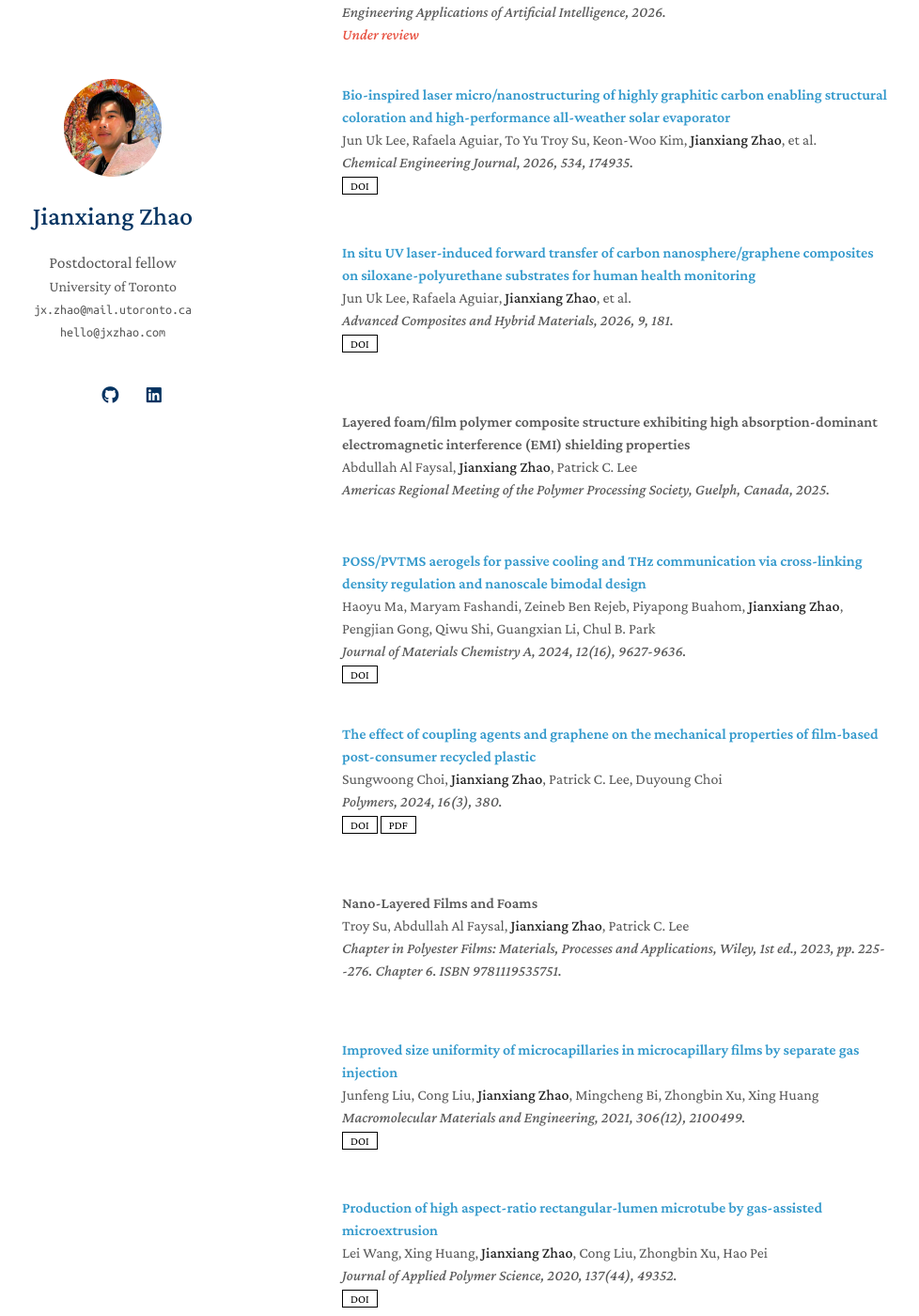
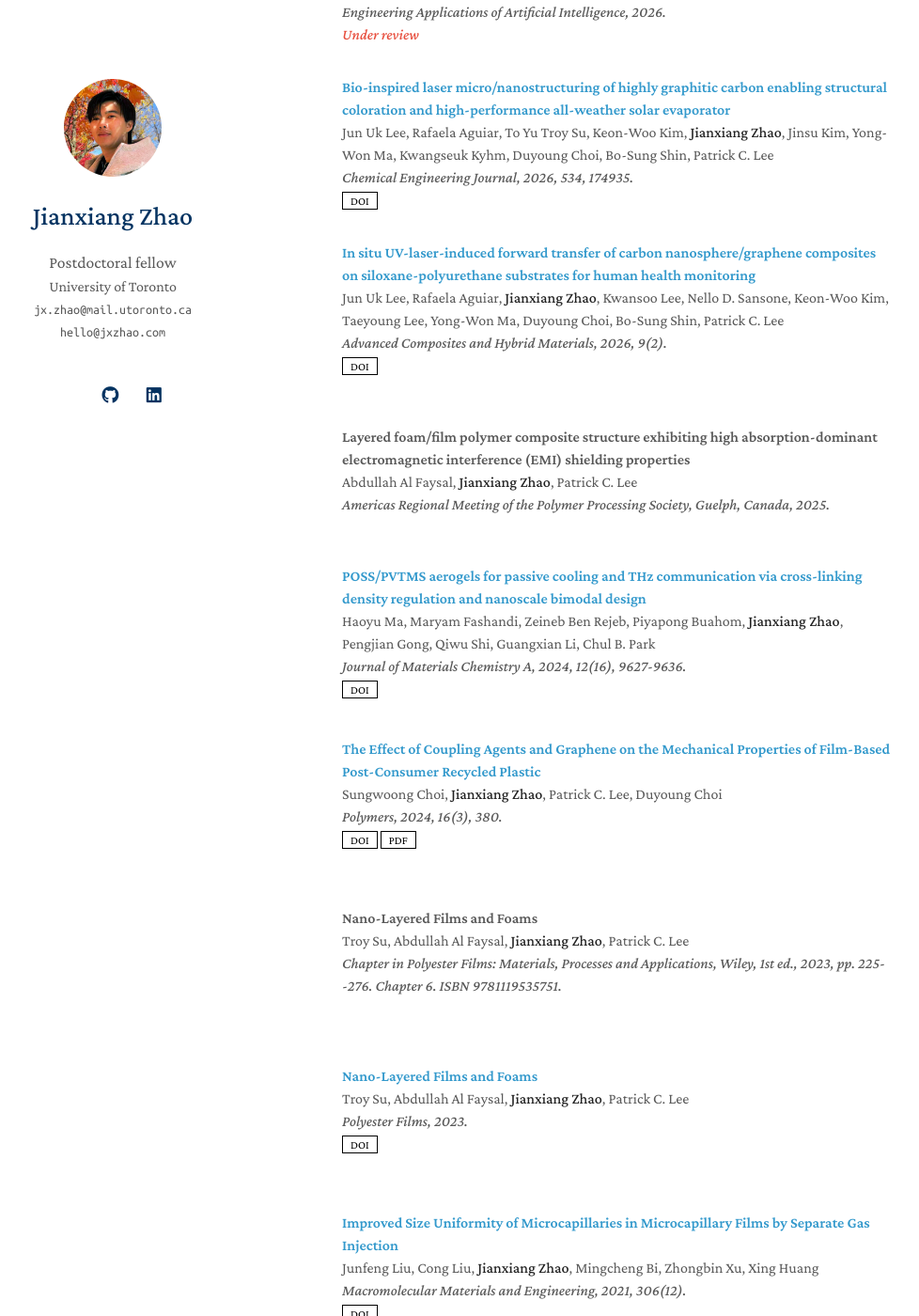
Before and after one commit to ACuriousMind-Z/ACuriousMind-Z.github.io, a Jekyll site: the page built from index.md, in a window 1280 px wide and 1400 px high, scrolled down 2267 px. Shown: the whole window at 94% size, without its empty margins (156-1134 px from the left). Built offline with Jekyll 4.4.1, drawn with Linux system fonts in a browser that asks for light colours; a style sheet for code colours, icons or effects is not loaded; our own code applies the rules of GitHub Pages for plain Markdown files; some of the changed text lies outside the part shown.

Commit message:
cv: sync publications from ORCID/Crossref

```diff
--- a/_data/publications.yml
+++ b/_data/publications.yml
@@ -10,10 +10,10 @@ main:
   conference: "ACS Applied Materials & Interfaces, 2026."
   notes: "Under review"
 
-- title: "Butterfly wing microstructure inspired solid/porous alternating layered structures: In situ visualization of confined foaming"
+- title: "Butterfly Wing Microstructure Inspired Solid/Porous Alternating Layered Structures: In Situ Visualization of Confined Foaming"
   authors: "<strong>Jianxiang Zhao</strong>, Lei Zhang, Jun Uk Lee, Nello D. Sansone, Janet Kim, Leen Bazbaz, Abdullah Al Faysal, Patrick C. Lee"
   conference_short: "Small"
-  conference: "Small, 2025, 21(40), e08472."
+  conference: "Small, 2025, 21(40)."
   doi: "https://doi.org/10.1002/smll.202508472"
   pdf: "https://pmc.ncbi.nlm.nih.gov/articles/PMC12508713/"
 
@@ -30,10 +30,10 @@ main:
   conference: "Journal of Materials Science, 2021, 56(27), 15491-15498."
   doi: "https://doi.org/10.1007/s10853-021-06259-5"
 
-- title: "Solvent-free generation of foamed microcapillary films with a dual network of interconnected pores and internal channels"
+- title: "Solvent‐Free Generation of Foamed Microcapillary Films with a Dual Network of Interconnected Pores and Internal Channels"
   authors: "<strong>Jianxiang Zhao</strong>, Zhongbin Xu, Suxia Zheng, Cong Liu, Junfeng Liu, Hao Pei"
   conference_short: "Macromol. Mater. Eng."
-  conference: "Macromolecular Materials and Engineering, 2020, 305(3), 1900768."
+  conference: "Macromolecular Materials and Engineering, 2020, 305(3)."
   doi: "https://doi.org/10.1002/mame.201900768"
 
 - title: "An automated image-processing framework for bubble tracking in multilayer polymer foams"
@@ -43,15 +43,15 @@ main:
   notes: "Under review"
 
 - title: "Bio-inspired laser micro/nanostructuring of highly graphitic carbon enabling structural coloration and high-performance all-weather solar evaporator"
-  authors: "Jun Uk Lee, Rafaela Aguiar, To Yu Troy Su, Keon-Woo Kim, <strong>Jianxiang Zhao</strong>, et al."
+  authors: "Jun Uk Lee, Rafaela Aguiar, To Yu Troy Su, Keon-Woo Kim, <strong>Jianxiang Zhao</strong>, Jinsu Kim, Yong-Won Ma, Kwangseuk Kyhm, Duyoung Choi, Bo-Sung Shin, Patrick C. Lee"
   conference_short: "Chem. Eng. J."
   conference: "Chemical Engineering Journal, 2026, 534, 174935."
   doi: "https://doi.org/10.1016/j.cej.2026.174935"
 
-- title: "In situ UV laser-induced forward transfer of carbon nanosphere/graphene composites on siloxane-polyurethane substrates for human health monitoring"
-  authors: "Jun Uk Lee, Rafaela Aguiar, <strong>Jianxiang Zhao</strong>, et al."
+- title: "In situ UV-laser-induced forward transfer of carbon nanosphere/graphene composites on siloxane-polyurethane substrates for human health monitoring"
+  authors: "Jun Uk Lee, Rafaela Aguiar, <strong>Jianxiang Zhao</strong>, Kwansoo Lee, Nello D. Sansone, Keon-Woo Kim, Taeyoung Lee, Yong-Won Ma, Duyoung Choi, Bo-Sung Shin, Patrick C. Lee"
   conference_short: "Adv. Compos. Hybrid Mater."
-  conference: "Advanced Composites and Hybrid Materials, 2026, 9, 181."
+  conference: "Advanced Composites and Hybrid Materials, 2026, 9(2)."
   doi: "https://doi.org/10.1007/s42114-026-01732-8"
 
 - title: "Layered foam/film polymer composite structure exhibiting high absorption-dominant electromagnetic interference (EMI) shielding properties"
@@ -65,7 +65,7 @@ main:
   conference: "Journal of Materials Chemistry A, 2024, 12(16), 9627-9636."
   doi: "https://doi.org/10.1039/d4ta00315b"
 
-- title: "The effect of coupling agents and graphene on the mechanical properties of film-based post-consumer recycled plastic"
+- title: "The Effect of Coupling Agents and Graphene on the Mechanical Properties of Film-Based Post-Consumer Recycled Plastic"
   authors: "Sungwoong Choi, <strong>Jianxiang Zhao</strong>, Patrick C. Lee, Duyoung Choi"
   conference_short: "Polymers"
   conference: "Polymers, 2024, 16(3), 380."
@@ -77,16 +77,22 @@ main:
   conference_short: "Book Chapter"
   conference: "Chapter in <em>Polyester Films: Materials, Processes and Applications</em>, Wiley, 1st ed., 2023, pp. 225--276. Chapter 6. ISBN 9781119535751."
 
-- title: "Improved size uniformity of microcapillaries in microcapillary films by separate gas injection"
+- title: "Nano‐Layered Films and Foams"
+  authors: "Troy Su, Abdullah Al Faysal, <strong>Jianxiang Zhao</strong>, Patrick C. Lee"
+  conference_short: "Polyester Films"
+  conference: "Polyester Films, 2023."
+  doi: "https://doi.org/10.1002/9781119535775.ch6"
+
+- title: "Improved Size Uniformity of Microcapillaries in Microcapillary Films by Separate Gas Injection"
   authors: "Junfeng Liu, Cong Liu, <strong>Jianxiang Zhao</strong>, Mingcheng Bi, Zhongbin Xu, Xing Huang"
   conference_short: "Macromol. Mater. Eng."
-  conference: "Macromolecular Materials and Engineering, 2021, 306(12), 2100499."
+  conference: "Macromolecular Materials and Engineering, 2021, 306(12)."
   doi: "https://doi.org/10.1002/mame.202100499"
 
-- title: "Production of high aspect-ratio rectangular-lumen microtube by gas-assisted microextrusion"
+- title: "Production of high‐aspect‐ratio rectangular‐lumen microtube by gas‐assisted microextrusion"
   authors: "Lei Wang, Xing Huang, <strong>Jianxiang Zhao</strong>, Cong Liu, Zhongbin Xu, Hao Pei"
   conference_short: "J. Appl. Polym. Sci."
-  conference: "Journal of Applied Polymer Science, 2020, 137(44), 49352."
+  conference: "Journal of Applied Polymer Science, 2020, 137(44)."
   doi: "https://doi.org/10.1002/app.49352"
 
 - title: "Fabrication and application of flexible rectangular microtubes"
@@ -94,6 +100,12 @@ main:
   conference_short: "Polym.-Plast. Technol. Mater."
   conference: "Polymer-Plastics Technology and Materials, 2020, 59(9), 959--965."
 
+- title: "Fabrication and application of flexible rectangular microtubes"
+  authors: "Xing Huang, Lei Wang, <strong>Jianxiang Zhao</strong>, Cong Liu, Fanghao Zhou, Zhongbin Xu, Hao Pei"
+  conference_short: "Polymer-Plastics Technology and Materials"
+  conference: "Polymer-Plastics Technology and Materials, 2020, 59(9), 959-965."
+  doi: "https://doi.org/10.1080/25740881.2019.1708104"
+
 - title: "Numerical simulations of wall contact angle effects on droplet size during step emulsification"
   authors: "Meng Wang, Chuang Kong, Qisen Liang, <strong>Jianxiang Zhao</strong>, Maolin Wen, Zhongbin Xu, Xiaodong Ruan"
   conference_short: "RSC Adv."
```
Also changed, not shown: cv/publications.bib (+31 -14 lines), 1 other file.
